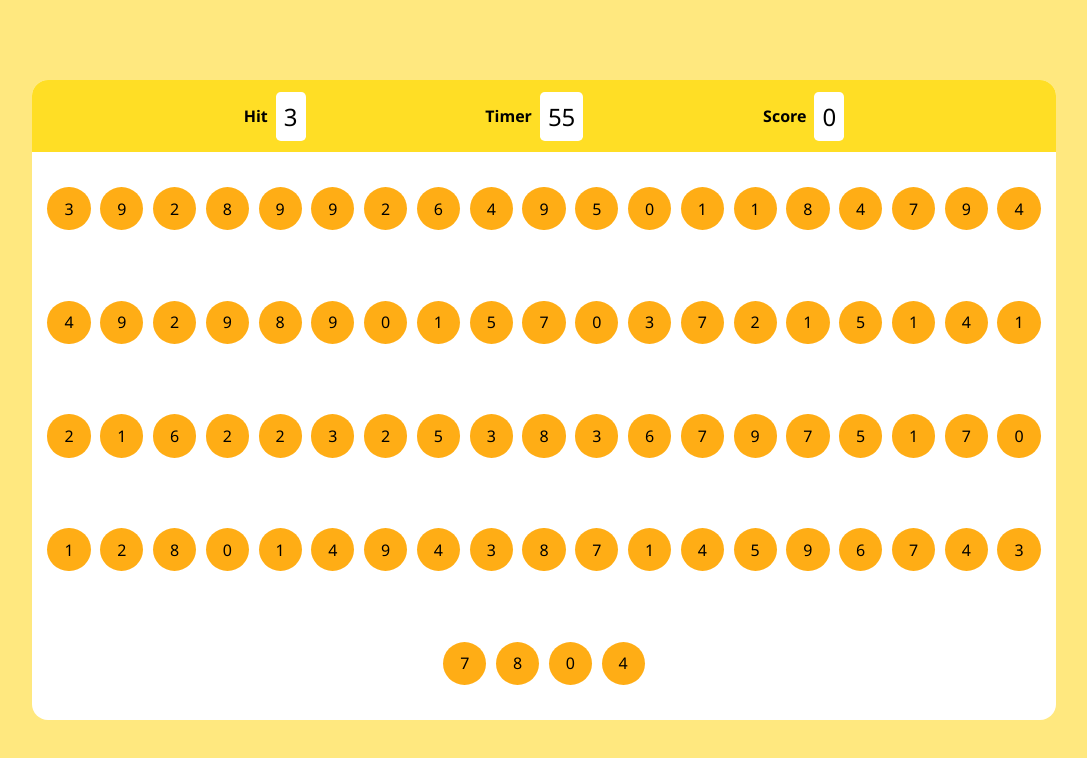
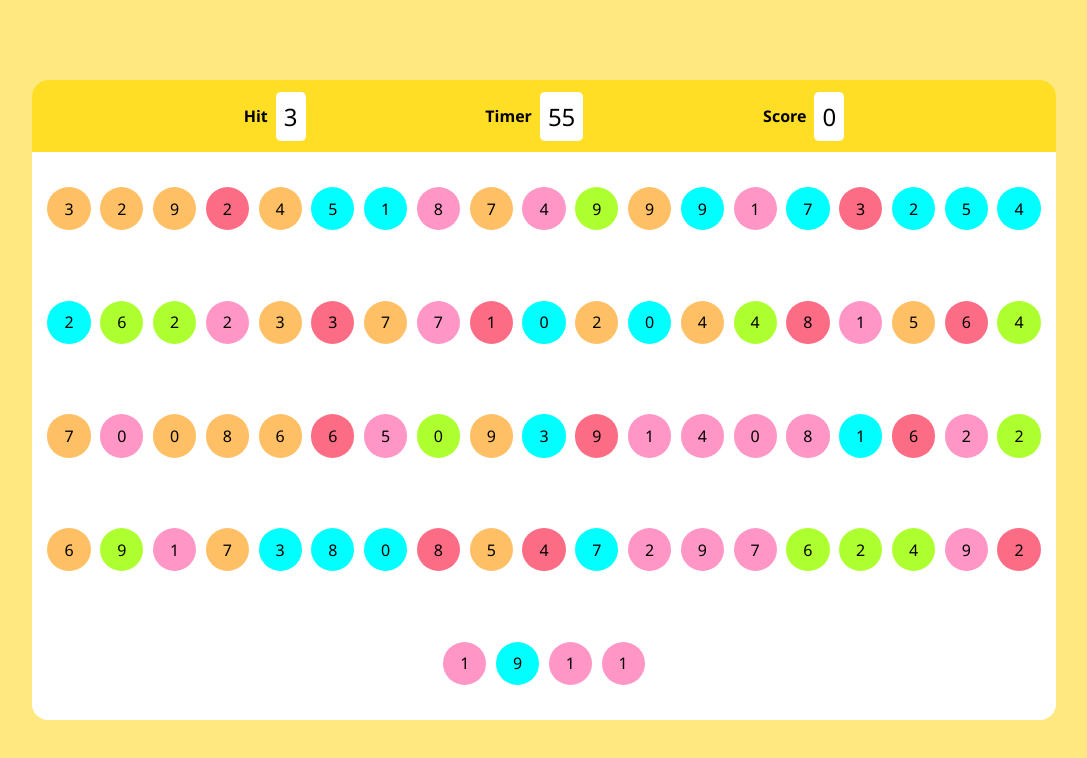
Before and after one commit to shuttleMaster/Bubbler, a plain HTML site: page index.html in a window 1280 px wide. Shown: the whole page, without its empty margins (96-1183 px from the left). Drawn offline with Linux system fonts and the light colour scheme.

Commit message:
ADDED COLORS

```diff
--- a/script.js
+++ b/script.js
@@ -1,7 +1,7 @@
 let time = 60;
 let val = 0;
 let score = 0;
-
+const colors = ["00FFFF", "ADFF2F", "FF96C5", "FC6C85", "FFBF65"];
 const updateScorePositive = () => {
   score += 10;
   document.querySelector("#score").textContent = score;
@@ -17,7 +17,8 @@ const makeBubbles = () => {
 
   for (let i = 0; i <= 79; i++) {
     let num = Math.floor(Math.random() * 10);
-    bubbles += `<div class="bubble">${num}</div>`;
+    let randomColor = colors[(Math.random() * colors.length) | 0];
+    bubbles += `<div class="bubble" style="background-color:#${randomColor}">${num}</div>`;
     console.log(bubbles);
   }
 
--- a/style.css
+++ b/style.css
@@ -62,7 +62,8 @@ body {
 .bubble {
   width: 2.7rem;
   height: 2.7rem;
-  background-color: rgb(255, 173, 21);
+  /* background-color: rgb(255, 173, 21); */
+  /* background-color: #00a5e3; */
   border-radius: 50%;
   color: black;
   display: flex;
```
